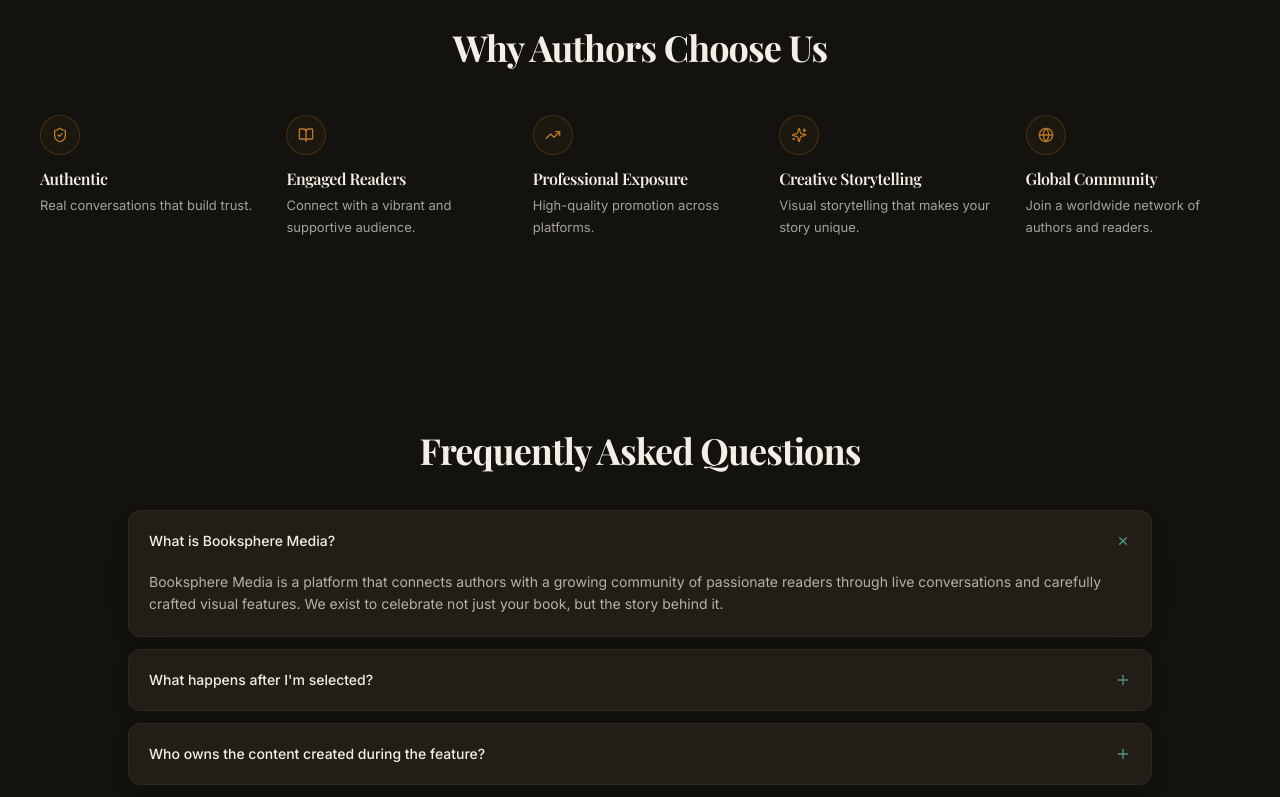
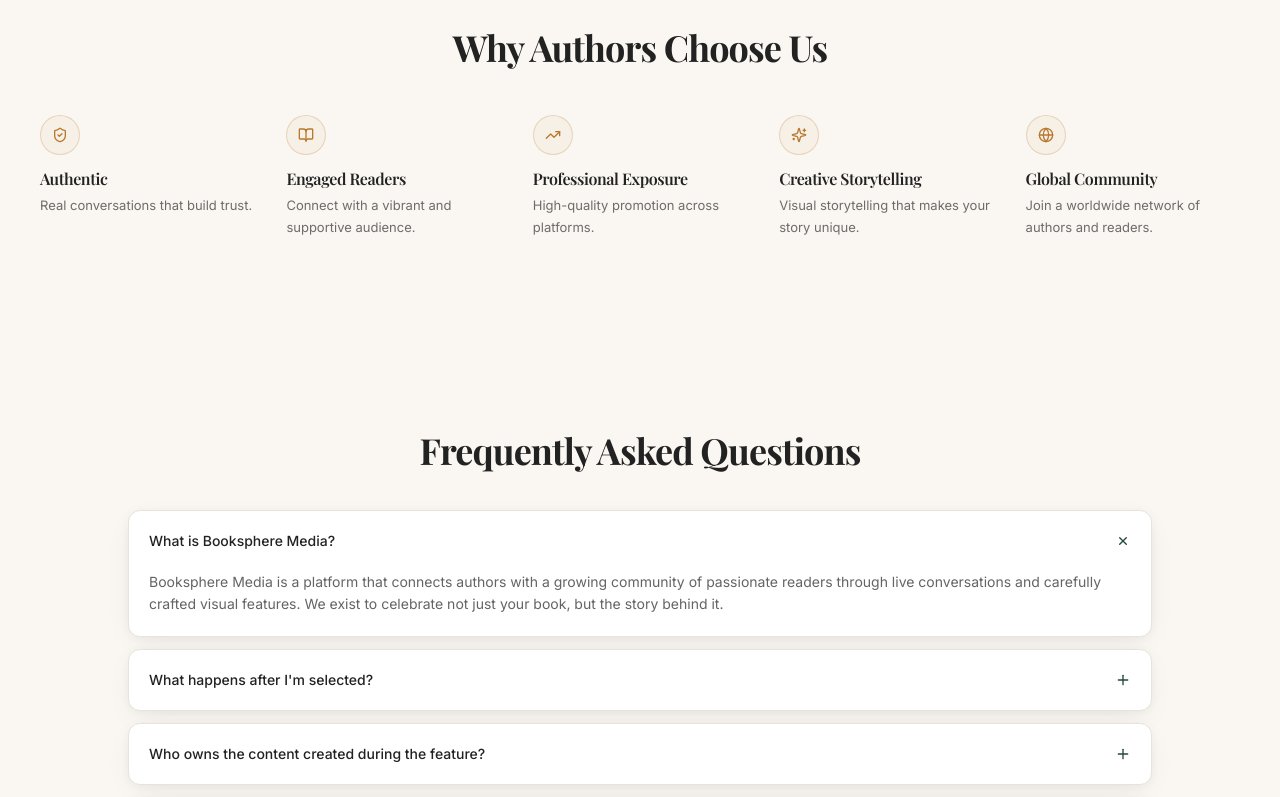
Before and after one commit to hasbunallah01/bookspheremedia, a Next.js app: page / in a window 1280 px wide. Shown: the part 4420-5217 px from the top of the page. Built offline with nearby package versions, Linux system fonts and the light colour scheme; a web font is replaced by a local one.

Commit message:
revert: back to light theme (ivory/charcoal/stone/mist restored, forest accent back to original deep green)

```diff
--- a/app/globals.css
+++ b/app/globals.css
@@ -4,9 +4,9 @@
 
 @layer base {
   :root {
-    --background: 20 18 14; /* Deep Warm Black */
-    --foreground: 243 239 230; /* Warm Ivory (now the text tone) */
-    --forest: 78 151 130;
+    --background: 250 247 242; /* Warm Ivory */
+    --foreground: 34 34 34; /* Rich Charcoal */
+    --forest: 35 70 63;
     --bronze: 184 120 46;
   }
 
--- a/app/manifest.ts
+++ b/app/manifest.ts
@@ -8,7 +8,7 @@
       "A premium media platform connecting authors and readers through live conversations and editorial storytelling.",
     start_url: "/",
     display: "standalone",
-    background_color: "#14120E",
+    background_color: "#FAF7F2",
     theme_color: "#23463F",
     icons: [
       { src: "/icon-192.png", sizes: "192x192", type: "image/png" },
--- a/tailwind.config.ts
+++ b/tailwind.config.ts
@@ -11,12 +11,12 @@
       colors: {
         /* ===== Reference design system ===== */
         forest: {
-          DEFAULT: "#4E9782",
+          DEFAULT: "#23463F",
           50: "#EDF2F0",
           100: "#D2DFDB",
           200: "#A6BFB8",
           300: "#7A9F94",
-          400: "#4E9782",
+          400: "#4E7268",
           500: "#23463F",
           600: "#1D3B35",
           700: "#172F2A",
@@ -37,12 +37,11 @@
           900: "#2F1E0B",
         },
         sage: { DEFAULT: "#A8B7A1", light: "#C5D0C0" },
-        /* ===== Night mode base (Booksphere is dark-first) ===== */
-        charcoal: "#F3EFE6",
-        ivory: "#14120E",
-        stone: "#1C1812",
-        mist: "#2E2820",
-        surface: "#221D16",
+        charcoal: "#222222",
+        ivory: "#FAF7F2",
+        stone: "#F1ECE5",
+        mist: "#E7E4DD",
+        surface: "#FFFFFF",
         /* ===== Legacy tokens (kept for About/Contact until redesigned) ===== */
         ink: {
           DEFAULT: "#0B0B0B",
```
